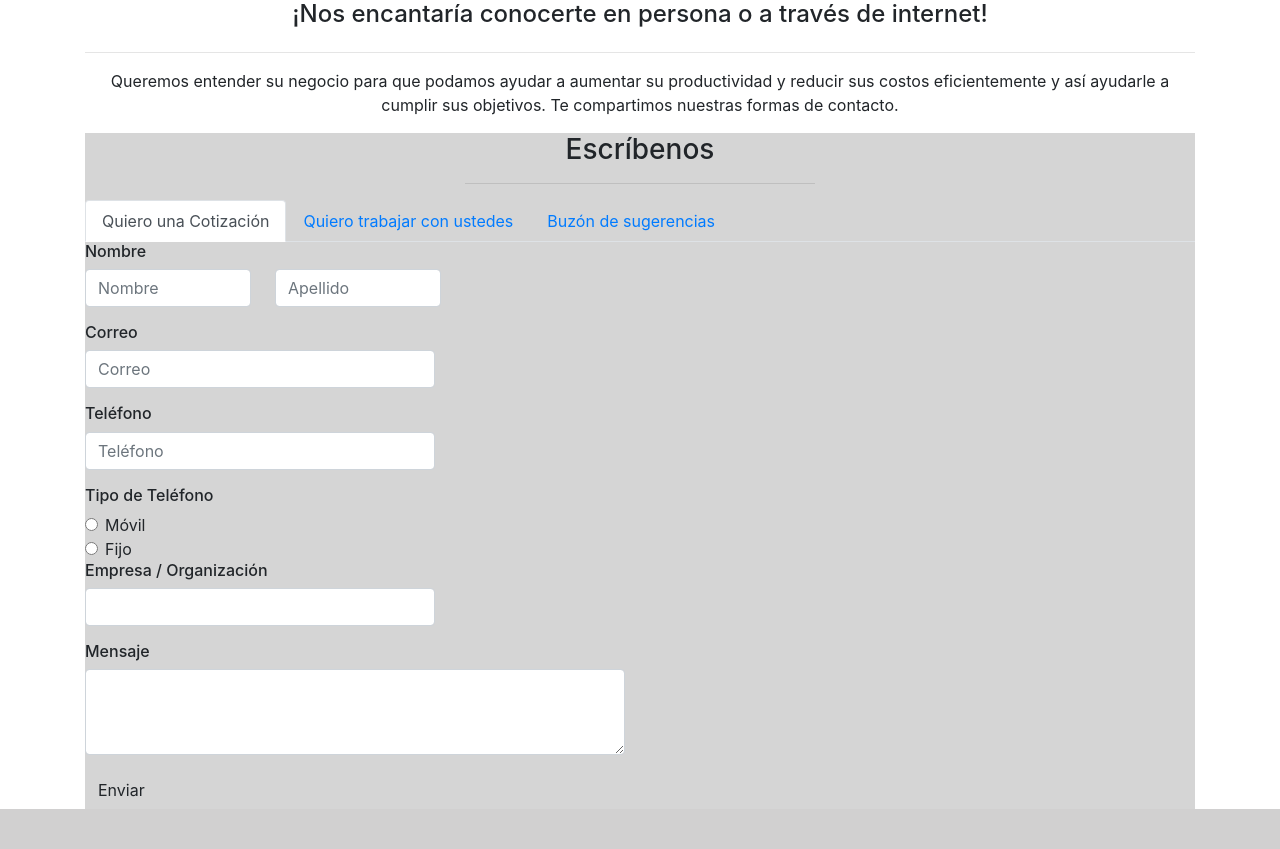
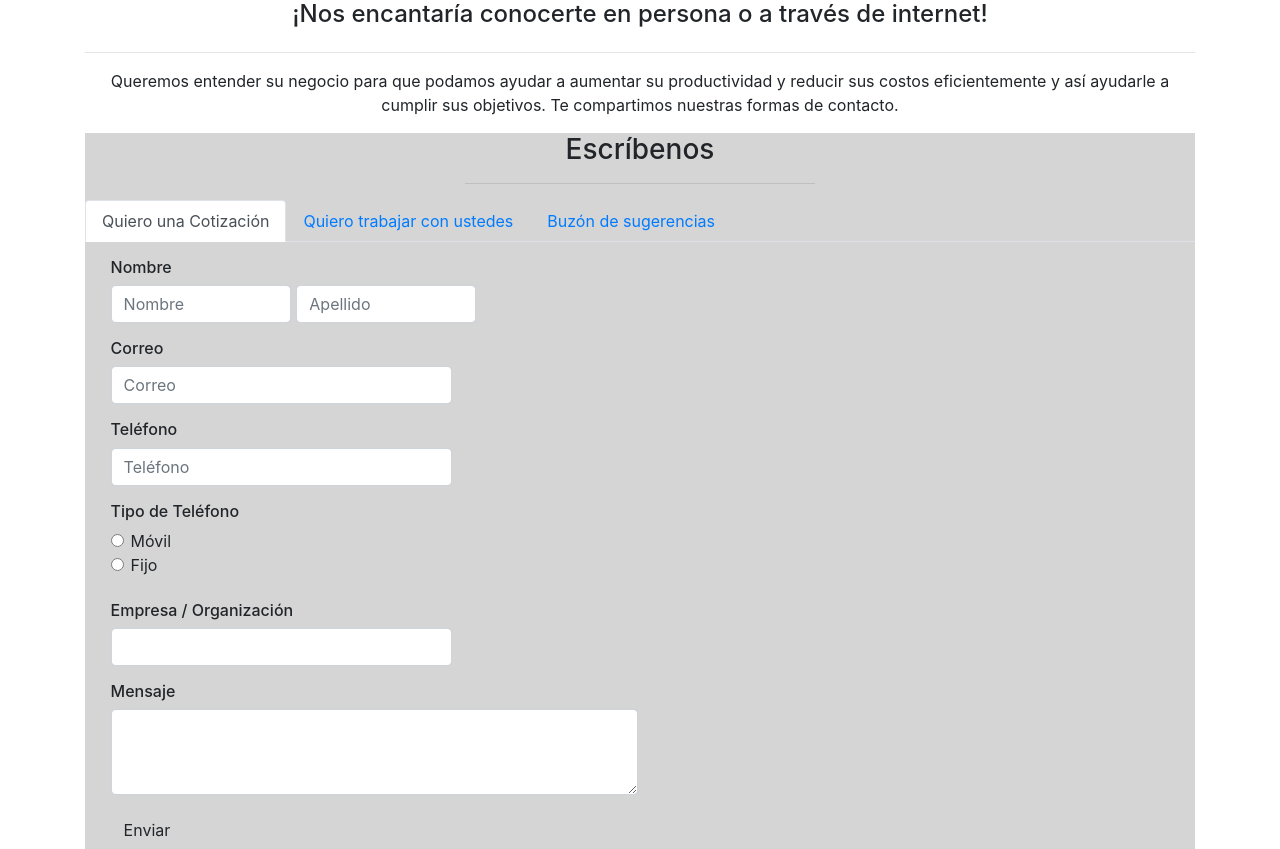
Before and after one commit to NicolMejiaSegura/ArdabyCCWeb, a PHP site: page /vistas/Contactanos.html in a window 1280 px wide. Shown: the part 574-1423 px from the top of the page. Before the commit the page ends 1383 px from the top, so only its background shows below. Run offline with PHP 8.4, Linux system fonts and the light colour scheme.

Commit message:
+Se agregaron cambios

```diff
--- a/WebArdabyCC/assets/css/contacto.css
+++ b/WebArdabyCC/assets/css/contacto.css
@@ -13,5 +13,15 @@
 }
 
 .nombre {
-    width: 13vw;
+    width: 180px;
+
 }
+
+.apellido {
+    width: 180px;
+}
+
+.info1 {
+    padding-top: 2vh;
+    padding-left: 2vw;
+}
--- a/WebArdabyCC/vistas/Contactanos.html
+++ b/WebArdabyCC/vistas/Contactanos.html
@@ -89,6 +89,7 @@
                                 </ul>
                                 <div class="tab-content" id="myTabContent">
                                     <div class="tab-pane fade show active" id="home" role="tabpanel" aria-labelledby="home-tab">
+                                        <form class="info1" action="/" method="post">
                                             <div class="row">
                                                 <div class="col-12 col-sm-12 col-md-12 col-lg-12 col-xl-12">
                                                     <h6>Nombre</h6>
@@ -102,7 +103,7 @@
                                                 </div>
                                                 <div class="col-12 col-sm-12 col-md-12 col-lg-2 col-xl-2">
                                                     <div class="form-group">
-                                                    <input class="form-control nombre" type="text" name="apellido"  placeholder="Apellido" />
+                                                        <input class="form-control apellido" type="text" name="apellido"  placeholder="Apellido" />
                                                     </div>
                                                 </div>
                                                 <div class="col-12 col-sm-12 col-md-12 col-lg-2 col-xl-2">
@@ -179,6 +180,7 @@
                                                 <div class="col-12 col-sm-12 col-md-12 col-lg-2 col-xl-2">
                                                 </div>
                                             </div>
+                                            <br />
                                             <div class="row">
                                                 <div class="col-12 col-sm-12 col-md-12 col-lg-12 col-xl-12">
                                                     <h6>Empresa / Organización</h6>
@@ -231,6 +233,7 @@
                                                 <div class="col-12 col-sm-12 col-md-12 col-lg-2 col-xl-2">
                                                 </div>
                                             </div>
+                                        </form>
                                     </div>
                                     <div class="tab-pane fade" id="profile" role="tabpanel" aria-labelledby="profile-tab">...</div>
                                     <div class="tab-pane fade" id="contact" role="tabpanel" aria-labelledby="contact-tab">...</div>
```
Lines whose indentation alone changed are shown as unchanged.
